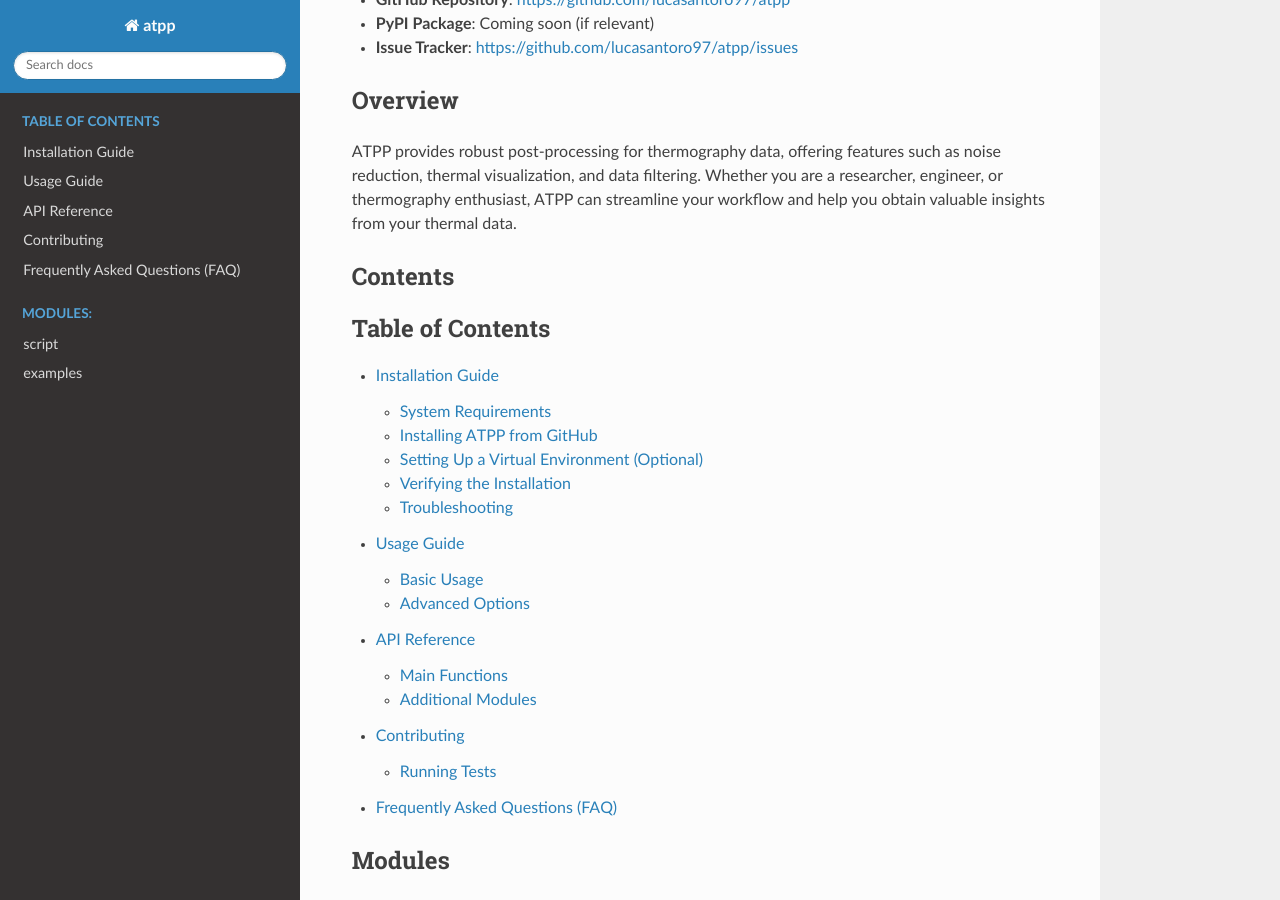
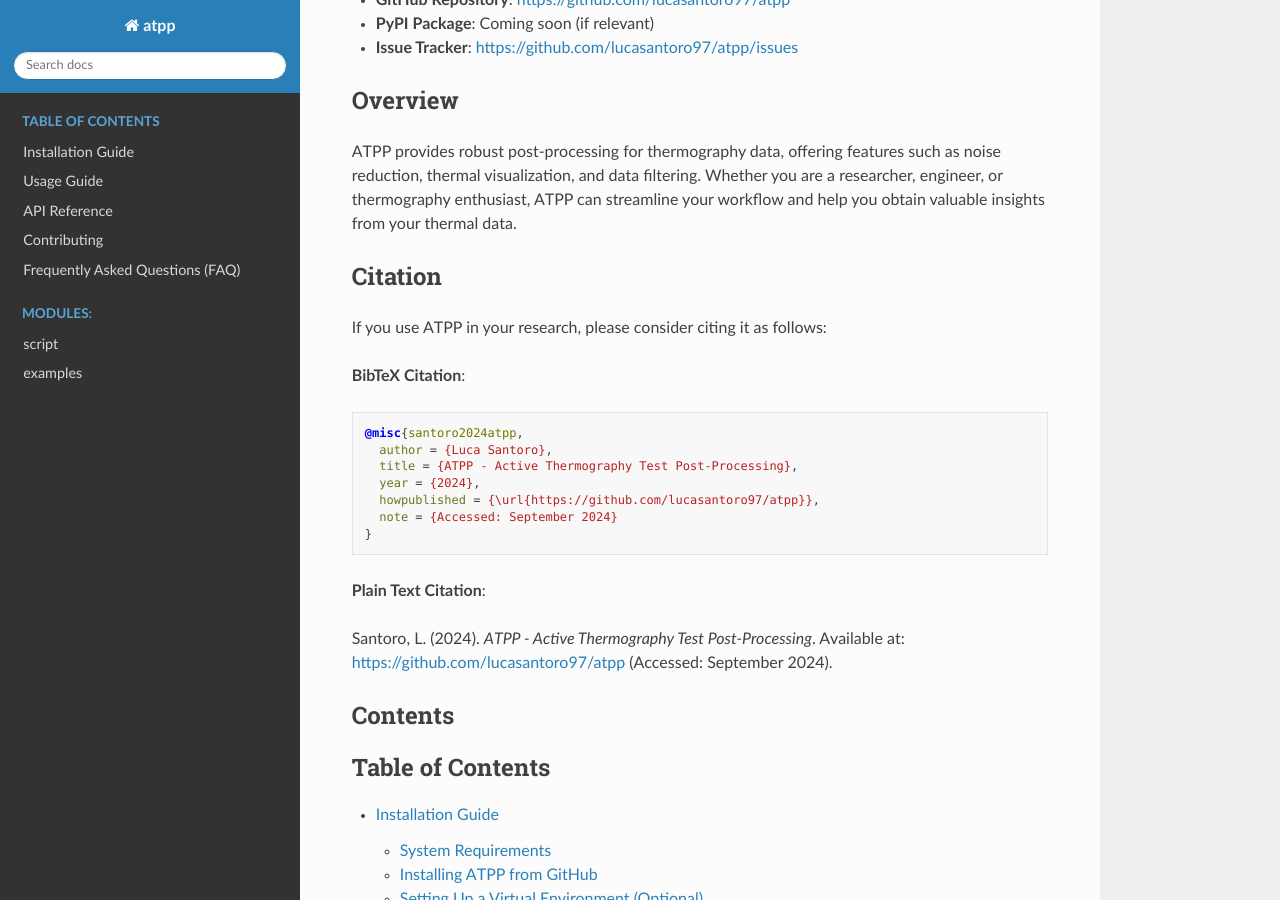
Before and after one commit to lucasantoro97/atpp, a Sphinx documentation site: the page built from docs/index.rst, in a window 1280 px wide and 900 px high, scrolled down 409 px. Built offline with Sphinx 7.4.7 and the Read the Docs theme 2.0.0, drawn with Linux system fonts in a browser that asks for light colours.

Commit message:
Add citation information to README

```diff
--- a/docs/index.rst
+++ b/docs/index.rst
@@ -16,6 +16,27 @@
 --------
 
 ATPP provides robust post-processing for thermography data, offering features such as noise reduction, thermal visualization, and data filtering. Whether you are a researcher, engineer, or thermography enthusiast, ATPP can streamline your workflow and help you obtain valuable insights from your thermal data.
+
+Citation
+--------
+
+If you use ATPP in your research, please consider citing it as follows:
+
+**BibTeX Citation**:
+
+.. code-block:: bibtex
+
+   @misc{santoro2024atpp,
+     author = {Luca Santoro},
+     title = {ATPP - Active Thermography Test Post-Processing},
+     year = {2024},
+     howpublished = {\url{https://github.com/lucasantoro97/atpp}},
+     note = {Accessed: September 2024}
+   }
+
+**Plain Text Citation**:
+
+Santoro, L. (2024). *ATPP - Active Thermography Test Post-Processing*. Available at: https://github.com/lucasantoro97/atpp (Accessed: September 2024).
 
 
 Contents
```
